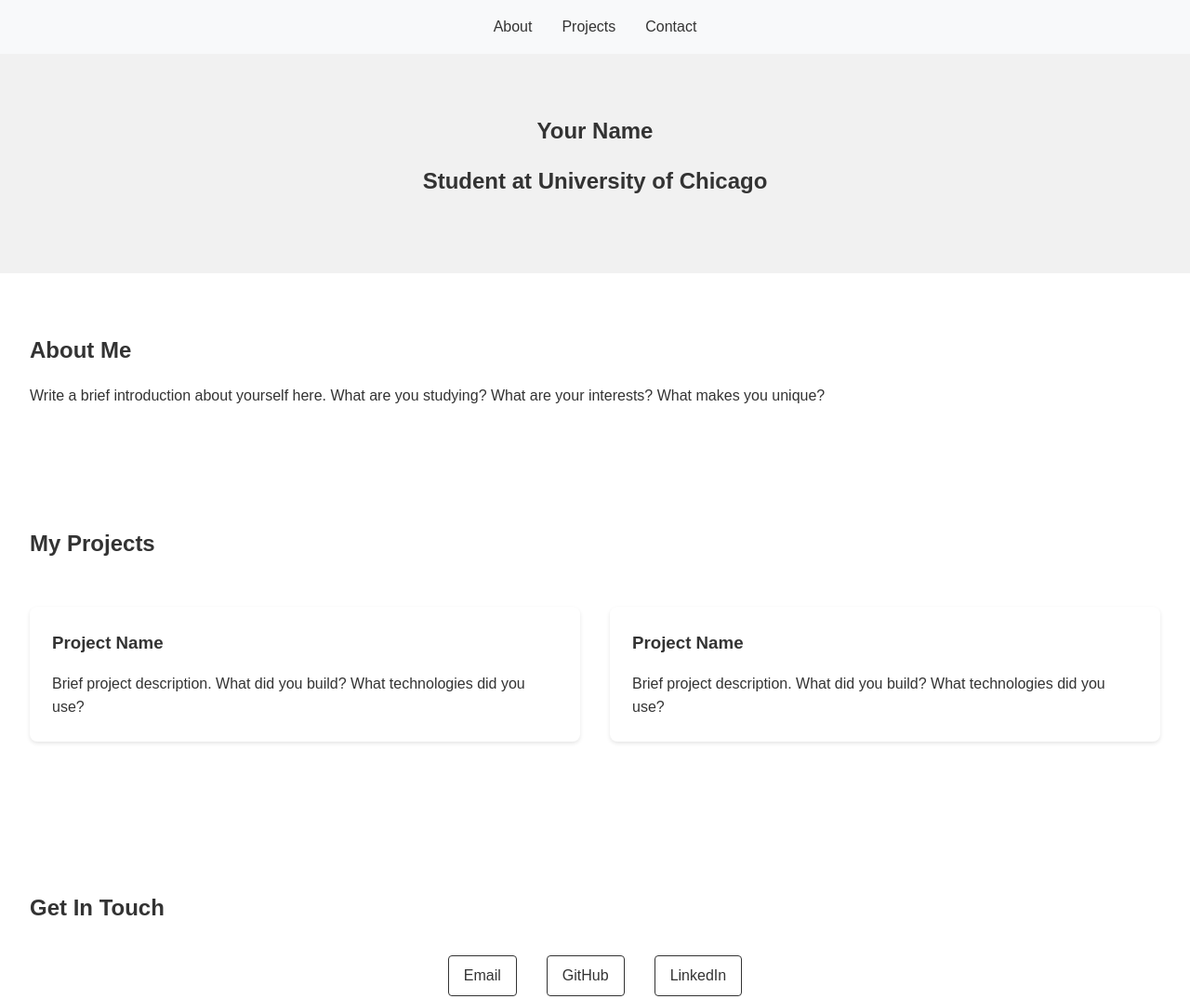
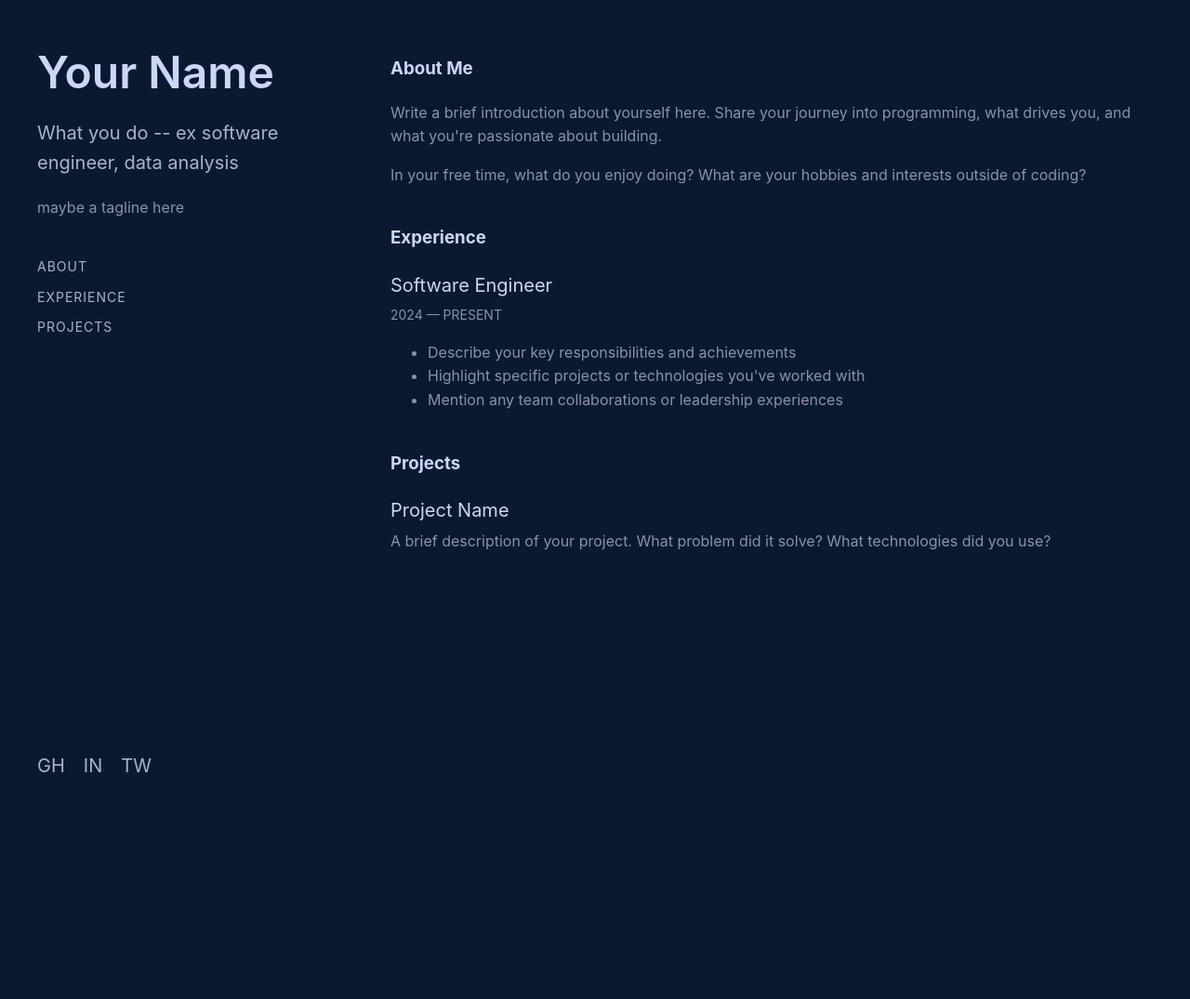
Before and after one commit to iroblesrazzaq/techteam_frontend_workshop, a plain HTML site: page index.html in a window 1280 px wide. Shown: the top 1075 px of the page at 93% size. After the commit the page ends 800 px from the top, so only its background shows below. Drawn offline with Linux system fonts and the light colour scheme.

Commit message:
making template

```diff
--- a/index.html
+++ b/index.html
@@ -3,68 +3,72 @@
 <head>
     <meta charset="UTF-8">
     <meta name="viewport" content="width=device-width, initial-scale=1.0">
-    <title>Your Name - Portfolio</title>
-    <!-- Link to our separate CSS file -->
+    <title>Portfolio Template</title>
     <link rel="stylesheet" href="styles.css">
 </head>
 <body>
-    <!-- Navigation -->
-    <nav class="navbar">
-        <ul class="nav-links">
-            <li><a href="#about">About</a></li>
-            <li><a href="#projects">Projects</a></li>
-            <li><a href="#contact">Contact</a></li>
-        </ul>
+    <div class="container">
+        <!-- Sidebar -->
+        <aside class="sidebar">
+            <div class="header">
+                <h1>Your Name</h1>
+                <h2>What you do -- ex software engineer, data analysis</h2>
+                <p class="tagline">maybe a tagline here</p>
+
+                <nav class="nav-menu">
+                    <a href="#about" class="nav-item">ABOUT</a>
+                    <a href="#experience" class="nav-item">EXPERIENCE</a>
+                    <a href="#projects" class="nav-item">PROJECTS</a>
                 </nav>
+            </div>
 
-    <!-- Hero/Intro Section -->
-    <section id="intro" class="hero-section">
-        <h1>Your Name</h1>
-        <h2>Student at University of Chicago</h2>
-        <!-- Optional: Add a profile image -->
-        <!-- <img src="profile-photo.jpg" alt="Your Name" class="profile-image"> -->
-    </section>
+            <div class="social-icons">
+                <a href="#" class="social-icon">GH</a>
+                <a href="#" class="social-icon">IN</a>
+                <a href="#" class="social-icon">TW</a>
+            </div>
+        </aside>
 
-    <!-- About Section -->
-    <section id="about" class="about-section">
-        <h2>About Me</h2>
+        <!-- Main Content -->
+        <main class="main-content">
+            <section id="about" class="section">
+                <h3>About Me</h3>
                 <p>
-            Write a brief introduction about yourself here. What are you studying?
-            What are your interests? What makes you unique?
+                    Write a brief introduction about yourself here. Share your journey into programming,
+                    what drives you, and what you're passionate about building.
+                </p>
+                <p>
+                    In your free time, what do you enjoy doing? What are your hobbies and interests
+                    outside of coding?
                 </p>
             </section>
 
-    <!-- Projects Section -->
-    <section id="projects" class="projects-section">
-        <h2>My Projects</h2>
-        <div class="project-grid">
-            <!-- Project Card 1 -->
-            <div class="project-card">
-                <h3>Project Name</h3>
-                <p>Brief project description. What did you build? What technologies did you use?</p>
-            </div>
-
-            <!-- Project Card 2 -->
-            <div class="project-card">
-                <h3>Project Name</h3>
-                <p>Brief project description. What did you build? What technologies did you use?</p>
+            <section id="experience" class="section">
+                <h3>Experience</h3>
+                <div class="experience-item">
+                    <div class="experience-title">Software Engineer</div>
+                    <div class="experience-date">2024 — PRESENT</div>
+                    <div class="experience-description">
+                        <ul>
+                            <li>Describe your key responsibilities and achievements</li>
+                            <li>Highlight specific projects or technologies you've worked with</li>
+                            <li>Mention any team collaborations or leadership experiences</li>
+                        </ul>
                     </div>
                 </div>
             </section>
 
-    <!-- Contact Section -->
-    <section id="contact" class="contact-section">
-        <h2>Get In Touch</h2>
-        <div class="contact-links">
-            <a href="mailto:your.email@pitt.edu">Email</a>
-            <a href="https://github.com/yourusername">GitHub</a>
-            <a href="https://linkedin.com/in/yourusername">LinkedIn</a>
+            <section id="projects" class="section">
+                <h3>Projects</h3>
+                <div class="experience-item">
+                    <div class="experience-title">Project Name</div>
+                    <div class="experience-description">
+                        A brief description of your project. What problem did it solve?
+                        What technologies did you use?
+                    </div>
                 </div>
             </section>
-
-    <!-- Footer -->
-    <footer>
-        <p>© 2024 Your Name. All rights reserved.</p>
-    </footer>
+        </main>
+    </div>
 </body>
 </html>
--- a/styles.css
+++ b/styles.css
@@ -1,103 +1,160 @@
-/* Base styles */
-* {
+/* Color Variables */
+:root {
+    --navy: #0a192f;
+    --light-navy: #112240;
+    --lightest-navy: #233554;
+    --slate: #8892b0;
+    --light-slate: #a8b2d1;
+    --lightest-slate: #ccd6f6;
+    --white: #e6f1ff;
+}
+
+/* Reset and Base Styles */
+body {
     margin: 0;
     padding: 0;
-    box-sizing: border-box;
+    font-family: -apple-system, BlinkMacSystemFont, "Segoe UI", Roboto, Arial, sans-serif;
+    background-color: var(--navy);
+    color: var(--slate);
+    line-height: 1.6;
 }
 
-body {
-    font-family: Arial, sans-serif;
-    line-height: 1.6;
-    color: #333;
+/* Layout Container */
+.container {
+    display: flex;
+    min-height: 100vh;
 }
 
-/* Navigation */
-.navbar {
-    padding: 1rem;
-    background-color: #f8f9fa;
+/* Sidebar Styles */
+.sidebar {
+    width: 300px;
+    padding: 40px;
+    position: fixed;
+    height: 100vh;
+    display: flex;
+    flex-direction: column;
+    justify-content: space-between;
 }
 
-.nav-links {
-    list-style: none;
-    display: flex;
-    justify-content: center;
-    gap: 2rem;
+/* Main Content Area */
+.main-content {
+    margin-left: 380px;
+    padding: 40px;
+    max-width: 800px;
 }
 
-.nav-links a {
-    text-decoration: none;
-    color: #333;
+/* Typography */
+h1 {
+    color: var(--lightest-slate);
+    font-size: 48px;
+    margin: 0;
+    font-weight: 600;
 }
 
-/* Hero/Intro Section */
-.hero-section {
-    text-align: center;
-    padding: 4rem 2rem;
-    background-color: #f1f1f1;
+h2 {
+    color: var(--light-slate);
+    font-size: 20px;
+    margin: 10px 0 20px;
+    font-weight: 400;
 }
 
-.profile-image {
-    width: 200px;
-    height: 200px;
-    border-radius: 50%;
-    margin: 2rem 0;
+h3 {
+    color: var(--lightest-slate);
+    margin-bottom: 20px;
 }
 
-/* Section Styling */
-section {
-    padding: 4rem 2rem;
+.tagline {
+    color: var(--slate);
+    margin: 20px 0;
 }
 
-h1, h2, h3 {
-    margin-bottom: 1rem;
+/* Navigation Menu */
+.nav-menu {
+    margin: 40px 0;
 }
 
-/* Projects Grid */
-.project-grid {
-    display: grid;
-    grid-template-columns: repeat(auto-fit, minmax(250px, 1fr));
-    gap: 2rem;
-    padding: 2rem 0;
+.nav-item {
+    color: var(--light-slate);
+    text-decoration: none;
+    display: block;
+    margin: 10px 0;
+    font-size: 14px;
+    letter-spacing: 1px;
+    transition: color 0.3s ease;
 }
 
-.project-card {
-    padding: 1.5rem;
-    border-radius: 8px;
-    background-color: #fff;
-    box-shadow: 0 2px 4px rgba(0, 0, 0, 0.1);
+.nav-item:hover {
+    color: var(--white);
 }
 
-/* Contact Section */
-.contact-links {
+/* Social Icons */
+.social-icons {
     display: flex;
-    justify-content: center;
-    gap: 2rem;
-    margin-top: 2rem;
+    gap: 20px;
 }
 
-.contact-links a {
+.social-icon {
+    color: var(--light-slate);
     text-decoration: none;
-    color: #333;
-    padding: 0.5rem 1rem;
-    border: 1px solid #333;
-    border-radius: 4px;
+    font-size: 20px;
 }
 
-/* Footer */
-footer {
-    text-align: center;
-    padding: 2rem;
-    background-color: #f8f9fa;
+/* Content Sections */
+.section {
+    margin-bottom: 40px;
 }
 
-/* Hover Effects */
-.nav-links a:hover,
-.contact-links a:hover {
-    color: #007bff;
+/* Links */
+a {
+    color: var(--white);
+    text-decoration: none;
+    transition: color 0.3s ease;
 }
 
-.project-card:hover {
-    transform: translateY(-5px);
-    box-shadow: 0 4px 8px rgba(0, 0, 0, 0.2);
-    transition: all 0.3s ease;
+a:hover {
+    color: var(--lightest-slate);
 }
+
+/* Experience Items */
+.experience-item {
+    margin-bottom: 30px;
+}
+
+.experience-title {
+    color: var(--lightest-slate);
+    font-size: 20px;
+    margin-bottom: 5px;
+}
+
+.experience-date {
+    color: var(--slate);
+    font-size: 14px;
+    margin-bottom: 10px;
+}
+
+.experience-description {
+    color: var(--slate);
+}
+
+/* Basic Responsive Design */
+@media (max-width: 768px) {
+    .container {
+        flex-direction: column;
+    }
+
+    .sidebar {
+        position: relative;
+        width: auto;
+        height: auto;
+        padding: 20px;
+    }
+
+    .main-content {
+        margin-left: 0;
+        padding: 20px;
+    }
+
+    h1 {
+        font-size: 32px;
+    }
+}
```
Also changed, not shown: examples/mini_portfolio_example.html (+1 -1 lines). Lines whose indentation alone changed are shown as unchanged.
